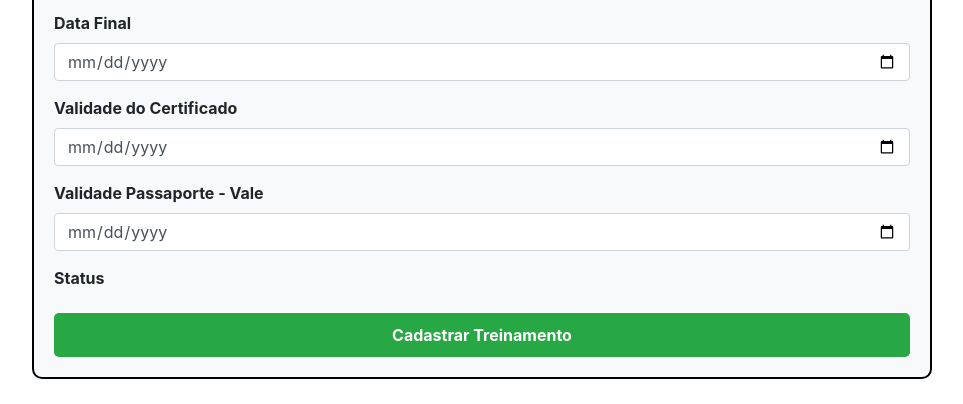
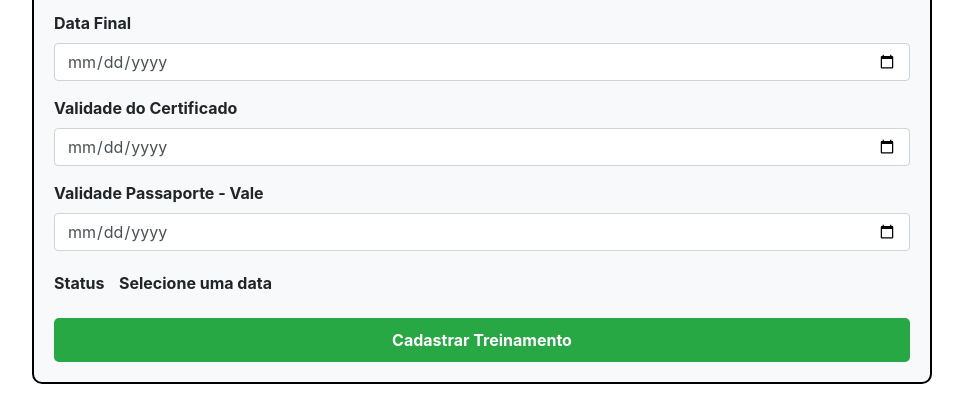
Before and after one commit to joaopedrodirekta/Direkta_Vale, a Django app: page /treinamentos/cadastrar/ in a window 1280 px wide. Shown: the part 837-1241 px from the top of the page, without its empty margins (248-1211 px from the left). Before the commit the page ends 1216 px from the top, so only its background shows below. Run offline with Django 5.2, Linux system fonts and the light colour scheme; tables that the repository leaves empty hold one stand-in row (values such as "Sample post"); some libraries are stand-ins or nearby versions.

Commit message:
Correcoes

```diff
--- a/treinamentos/templates/treinamentos/cadastro.html
+++ b/treinamentos/templates/treinamentos/cadastro.html
@@ -85,7 +85,7 @@
             <select id="id_funcionario" name="funcionario_nome" class="form-control" required>
                 <option value="">Selecione...</option>
                 {% for funcionario in funcionarios %}
-                    <option value="{{ funcionario.id }}" data-funcao="{{ funcionario.funcao }}">{{ funcionario.nome_completo }}</option>
+                <option value="{{ funcionario.id_funcionario }}" data-id="{{ funcionario.id_funcionario }}" data-funcao="{{ funcionario.funcao }}">{{ funcionario.nome_completo }}</option>
                 {% endfor %}
             </select>
         </div>
@@ -114,7 +114,7 @@
         </div>
         <div class="form-group">
             <label>Carga Horária</label>
-            <input type="number" name="carga_horaria" class="form-control" required>
+            <input type="number" name="carga_horaria" class="form-control" step="0.1" min="0" required>
         </div>
         <div class="form-group">
             <label>Data Inicial</label>
@@ -134,7 +134,7 @@
         </div>
         <div class="form-group">
             <label>Status</label>
-            <span id="status_treinamento" class="status"></span>
+            <span id="status_treinamento" class="status">Selecione uma data</span>
         </div>
 
         <button type="submit" class="btn-verde">Cadastrar Treinamento</button>
@@ -146,7 +146,7 @@
 
     document.getElementById('id_funcionario').addEventListener('change', function() {
         const selectedOption = this.options[this.selectedIndex];
-        document.getElementById('funcionario_id').value = selectedOption.value;
+        document.getElementById('funcionario_id').value = selectedOption.getAttribute('data-id');
         document.getElementById('funcionario_funcao').value = selectedOption.getAttribute('data-funcao');
     });
 
@@ -155,4 +155,33 @@
     });
 </script>
 
+<script>
+    document.getElementById('validade_passaporte').addEventListener('change', function() {
+        const validade = new Date(this.value);
+        const hoje = new Date();
+        const diferenca = Math.ceil((validade - hoje) / (1000 * 60 * 60 * 24));
+        const statusEl = document.getElementById('status_treinamento');
+
+        if (isNaN(diferenca)) {
+            statusEl.textContent = "Selecione uma data válida";
+            statusEl.className = 'status';
+            return;
+        }
+
+        if (diferenca > 30) {
+            statusEl.textContent = `Faltam ${diferenca} dias para vencer`;
+            statusEl.className = 'status status-verde';
+        } else if (diferenca >= 15) {
+            statusEl.textContent = `Faltam ${diferenca} dias para vencer`;
+            statusEl.className = 'status status-azul';
+        } else if (diferenca >= 1) {
+            statusEl.textContent = `Faltam ${diferenca} dias para vencer`;
+            statusEl.className = 'status status-amarelo';
+        } else {
+            statusEl.textContent = 'VENCIDO';
+            statusEl.className = 'status status-vermelho';
+        }
+    });
+</script>
+
 {% endblock %}
```
